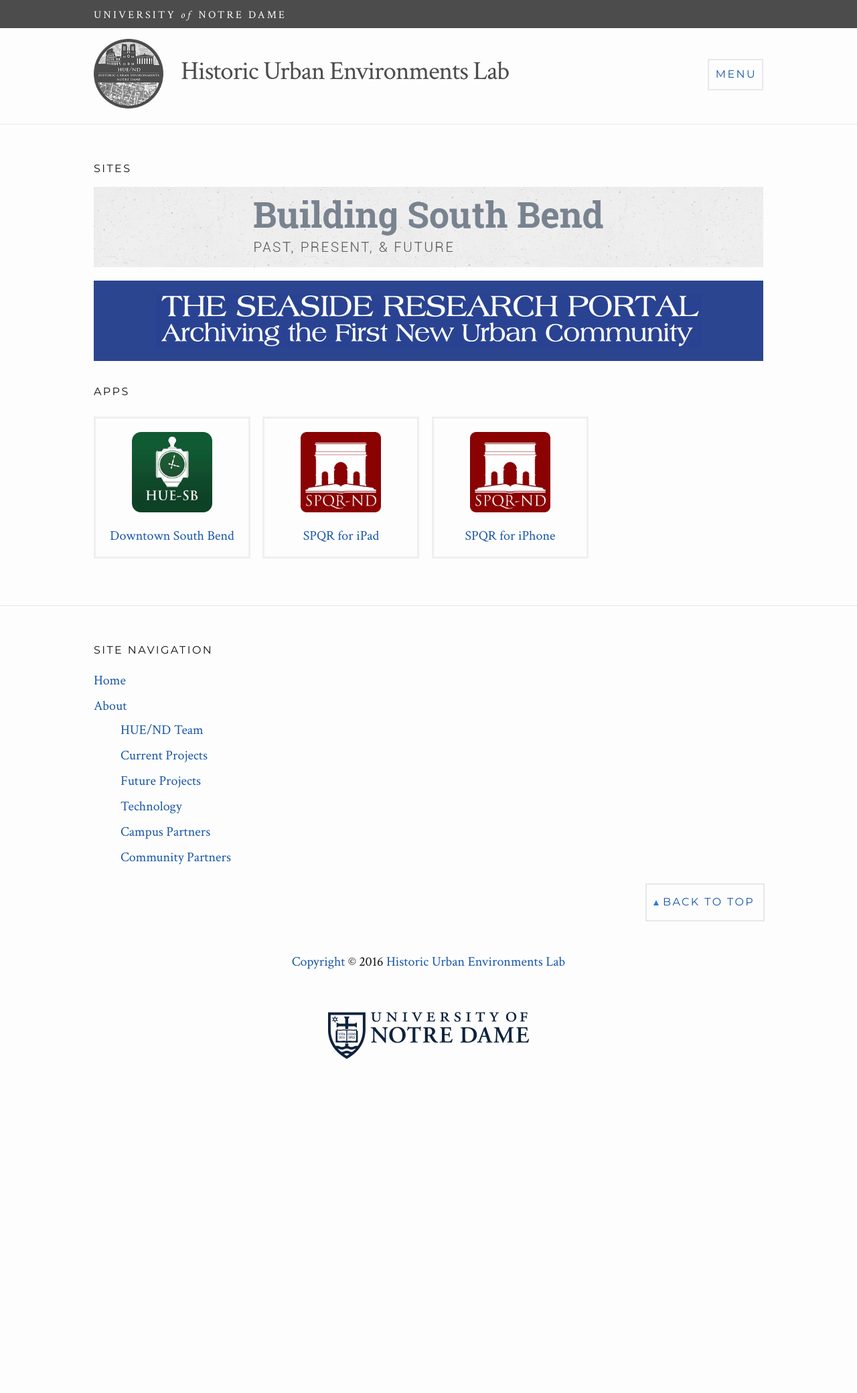
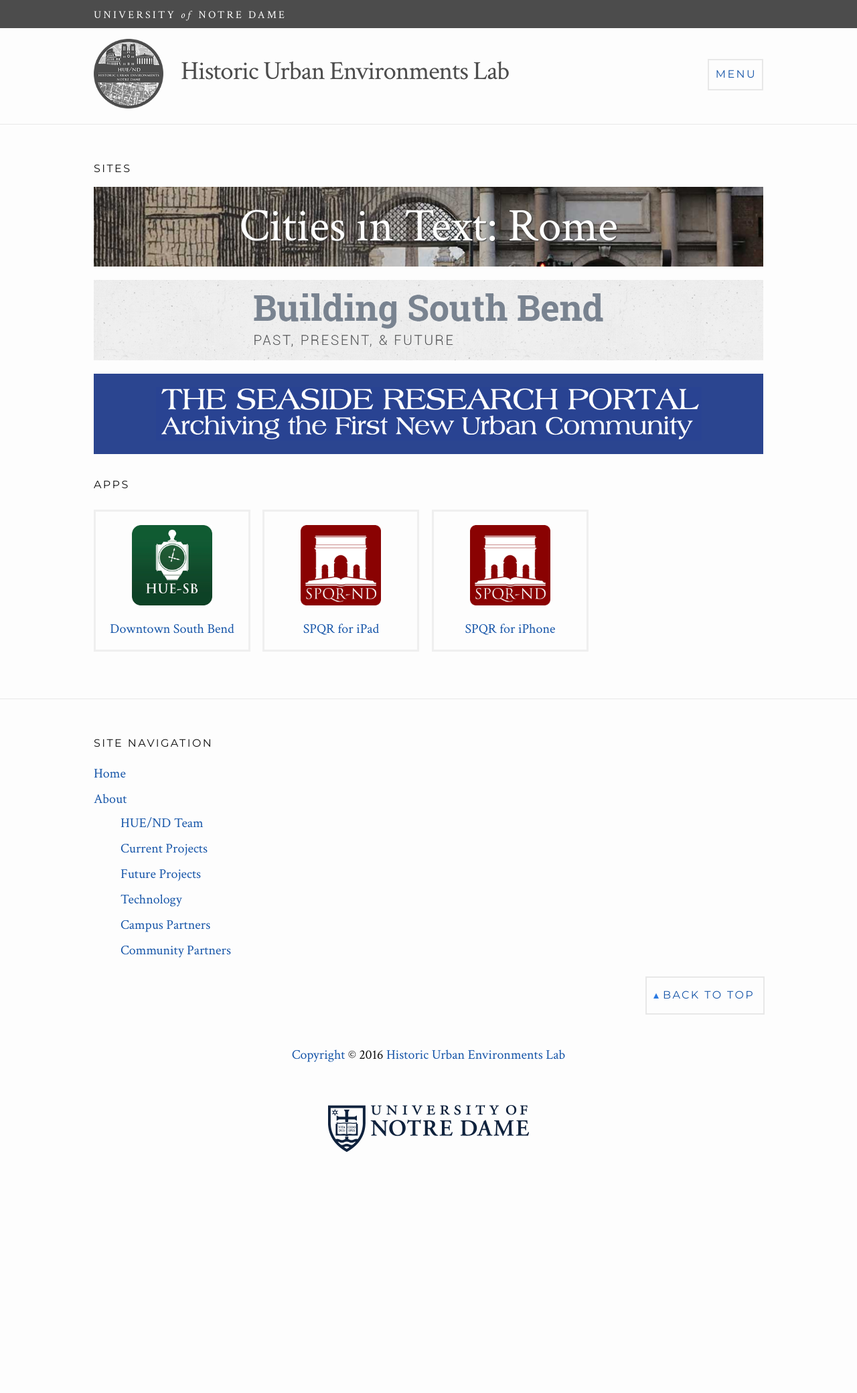
Before and after one commit to HUE-ND/HUE-ND.github.io, a Jekyll site: the page built from index.html, in a window 1280 px wide. Shown: the whole page at 67% size. Built offline with Jekyll 4.4.1, drawn with Linux system fonts in a browser that asks for light colours; before the commit the page ends 1941 px from its top, so only the background shows below that.

Commit message:
Cities in Text: Rome banner

```diff
--- a/_sass/_layout.scss
+++ b/_sass/_layout.scss
@@ -283,14 +283,19 @@
   }
 
   .link-text {
+    display: block;
+    text-align: center;
+
+    &.hidden {
       background-position: center center;
       background-repeat: no-repeat;
       background-size: contain;
       color: transparent;
-    display: block;
       height: 4em;
       overflow: hidden;
+      text-align: left;
       text-indent: -150%;
+    }
   }
 
   .seaside {
@@ -312,11 +317,33 @@
       background-image: url('/images/dtsb-banner.png');
     }
   }
+
+  .rome {
+    .site-link {
+      background-image: url('/images/rome-banner-bg.jpg');
+      background-size: cover;
+      padding: 0;
+    }
+
+    .link-text {
+      color: $white-text;
+      font-size: 2em;
+      line-height: 2em;
+      text-shadow: 1px 1px 2px $white-text-shadow;
+    }
+  }
 }
 
 @media screen and (min-width: 42em) {
-  .site-list .seaside .site-link {
+  .site-list {
+    .seaside .site-link {
       padding: 1em 2em;
+    }
+
+    .rome .link-text {
+      font-size: 3.5em;
+      line-height: 1.7em;
+    }
   }
 }
 
--- a/css/main.scss
+++ b/css/main.scss
@@ -13,13 +13,16 @@ $small-font-size:  $base-font-size * 0.875;
 
 $spacing-unit:     2em;
 
-$app-border-color: #efefef;
-$background-color: #fdfdfd;
-$brand-bar-color:  #fff;
-$brand-color:      #2a7ae2;
-$highlight-color:  #f3f3f3;
-$seaside-blue:     #2b4590;
-$text-color:       #111;
+$app-border-color:  #efefef;
+$background-color:  #fdfdfd;
+$brand-bar-color:   #fff;
+$brand-color:       #2a7ae2;
+$highlight-color:   #f3f3f3;
+$seaside-blue:      #2b4590;
+$rome-red:          #9f1413;
+$text-color:        #111;
+$white-text:        #fff;
+$white-text-shadow: #333;
 
 $grey-color:       #828282;
 $grey-color-dark:  darken($grey-color, 21%);
--- a/index.html
+++ b/index.html
@@ -6,9 +6,16 @@ layout: default
 
   <h2>Sites</h2>
   <ul class="site-list">
+    <li class="site rome">
+      <a class="site-link" href="/sites/cities-in-text/rome">
+        <span class="link-text">
+          Cities in Text: Rome
+        </span>
+      </a>
+    </li>
     <li class="site dtsb">
       <a class="site-link" href="http://buildingsouthbend.nd.edu/">
-        <span class="link-text">
+        <span class="link-text hidden">
           Building South Bend:
           Past, Present, &amp; Future
         </span>
@@ -16,7 +23,7 @@ layout: default
     </li>
     <li class="site seaside">
       <a class="site-link" href="http://seaside.library.nd.edu/">
-        <span class="link-text">
+        <span class="link-text hidden">
           The Seaside Research Portal:
           Archiving the First New Urban Community
         </span>
```
Also changed, not shown: images/rome-banner-bg.jpg (added). Lines whose indentation alone changed are shown as unchanged.
